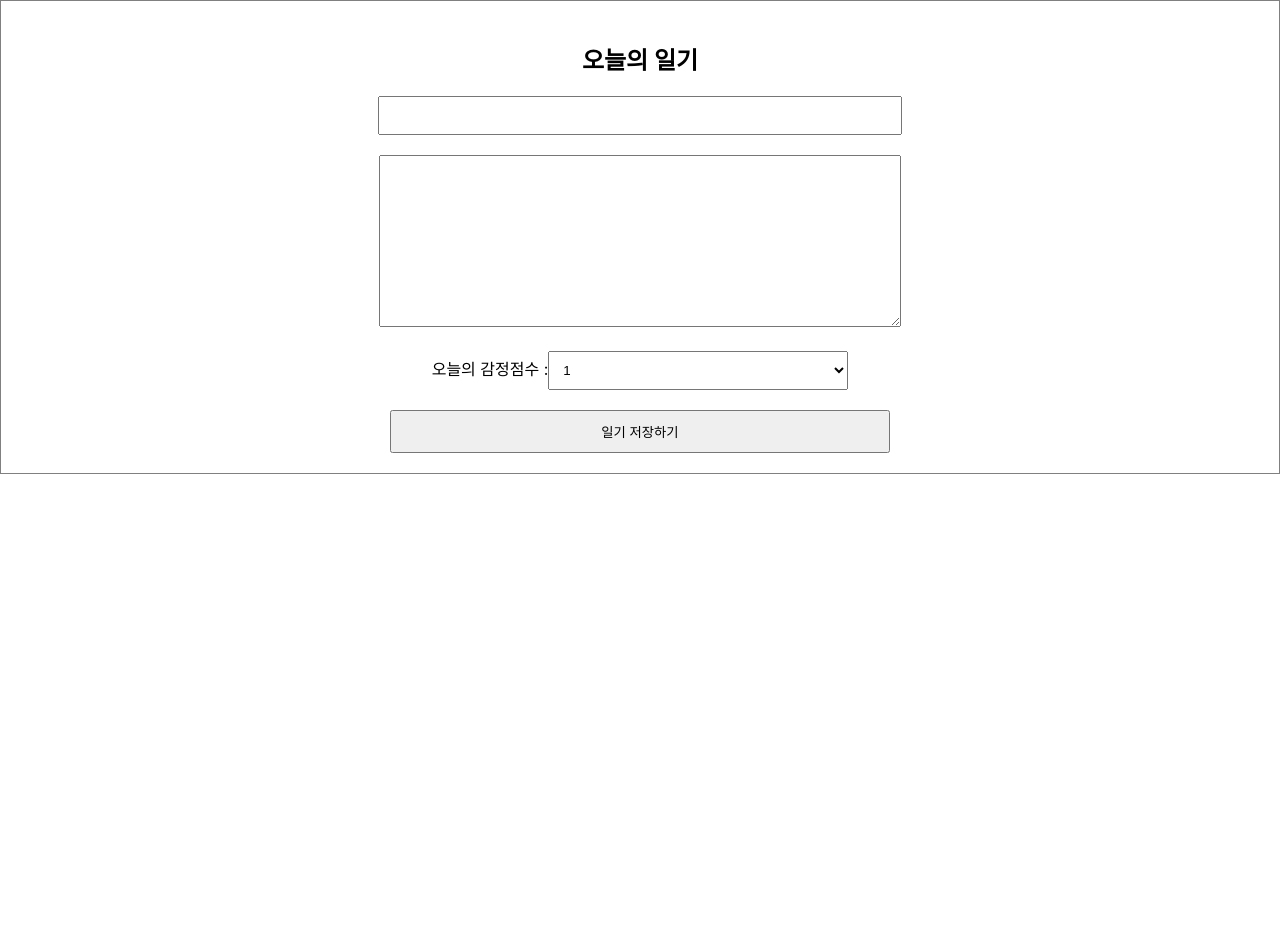
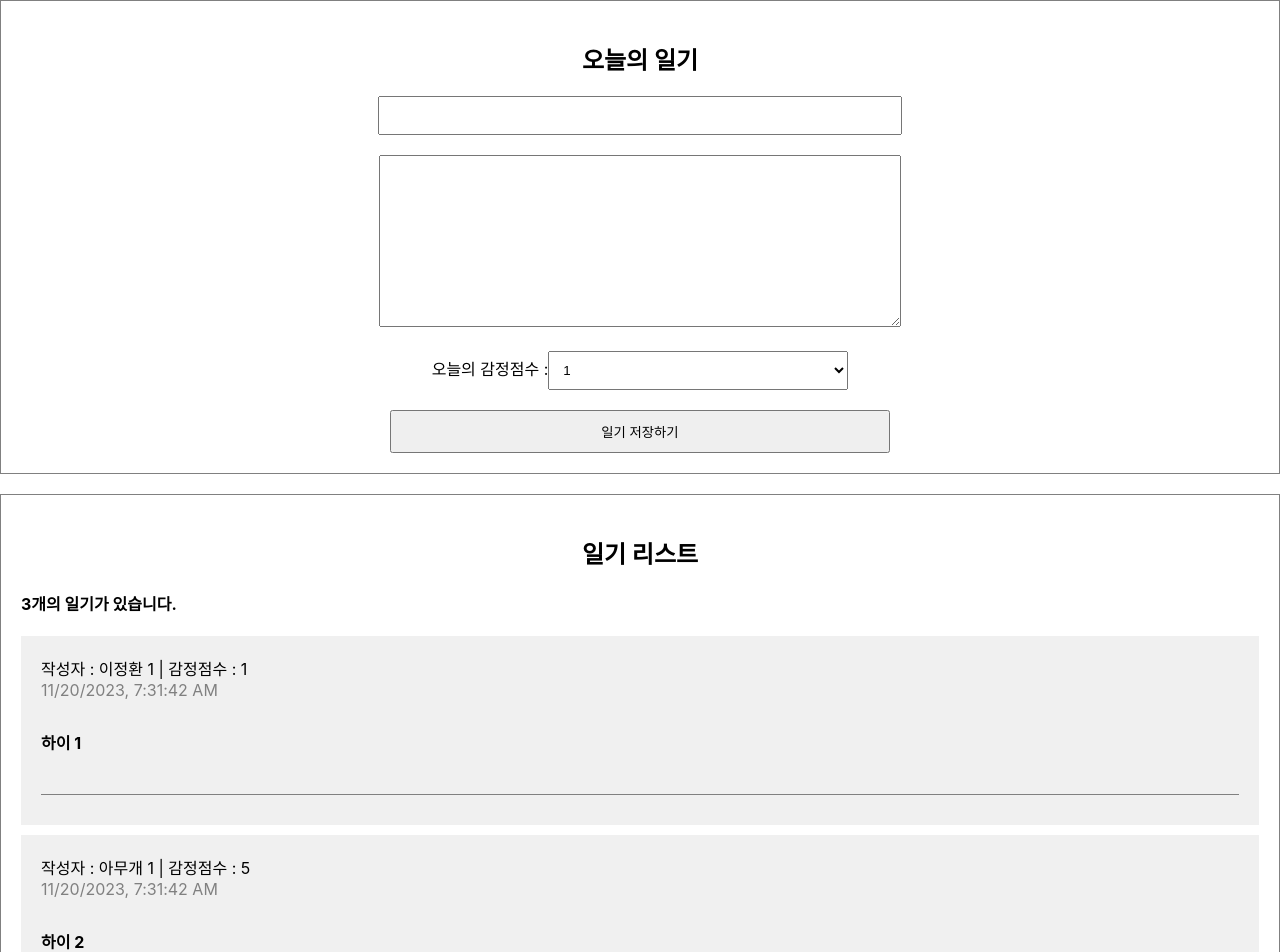
Before and after one commit to jxxngho/React, a React (Create React App) app: page / in a window 1280 px wide. Shown: the top 952 px of the page. Before the commit the page ends 800 px from the top, so only its background shows below. Built offline with nearby package versions, Linux system fonts and the light colour scheme.

Commit message:
리스트 렌더링(조회)

```diff
--- a/src/App.css
+++ b/src/App.css
@@ -26,3 +26,38 @@ textarea {
   padding: 10px;
   cursor: pointer;
 }
+
+/* List*/
+
+.DiaryList {
+  border: 1px solid gray;
+  padding: 20px;
+  margin-top: 20px;
+}
+
+.DiaryList h2 {
+  text-align: center;
+}
+
+/* Item */
+.DiaryItem {
+  background-color: rgb(240, 240, 240);
+  margin-bottom: 10px;
+  padding: 20px;
+}
+
+.DiaryList .info {
+  border-bottom: 1px solid gray;
+  padding-bottom: 10px;
+  margin-bottom: 10px;
+}
+
+.DiaryItem .date {
+  color: gray;
+}
+
+.DiaryItem .content {
+  font-weight: bold;
+  margin-bottom: 30px;
+  margin-top: 30px;
+}
--- a/src/App.js
+++ b/src/App.js
@@ -1,10 +1,36 @@
 import "./App.css";
 import DiaryEditor from "./Components/DiaryEditor";
+import DiaryList from "./Components/DiaryList";
+
+const dummyList = [
+  {
+    id: 1,
+    author: "이정환 1",
+    content: "하이 1",
+    emotion: 1,
+    created_date: new Date().getTime(),
+  },
+  {
+    id: 2,
+    author: "아무개 1",
+    content: "하이 2",
+    emotion: 5,
+    created_date: new Date().getTime(),
+  },
+  {
+    id: 3,
+    author: "홍길동",
+    content: "하이 3",
+    emotion: 4,
+    created_date: new Date().getTime(),
+  },
+];
 
 function App() {
   return (
     <div className="App">
       <DiaryEditor />
+      <DiaryList diaryList={dummyList} />
     </div>
   );
 }
--- /dev/null
+++ b/src/Components/DiaryItem.js
@@ -0,0 +1,17 @@
+const DiaryItem = ({ author, content, created_date, emotion, id }) => {
+  return (
+    <div className="DiaryItem">
+      <div className="info">
+        <span>
+          작성자 : {author} | 감정점수 : {emotion}
+        </span>
+        <br />
+        <span className="date">{new Date(created_date).toLocaleString()}</span>
+
+        <div className="content"> {content}</div>
+      </div>
+    </div>
+  );
+};
+
+export default DiaryItem;
--- /dev/null
+++ b/src/Components/DiaryList.js
@@ -0,0 +1,19 @@
+import DiaryItem from "./DiaryItem";
+const DiaryList = ({ diaryList }) => {
+  return (
+    <div className="DiaryList">
+      <h2> 일기 리스트</h2>
+      <h4> {diaryList.length}개의 일기가 있습니다.</h4>
+      <div>
+        {diaryList.map((it) => (
+          <DiaryItem key={it.id} {...it} />
+        ))}
+      </div>
+    </div>
+  );
+};
+
+DiaryList.defaultProps = {
+  diaryList: [],
+};
+export default DiaryList;
```
